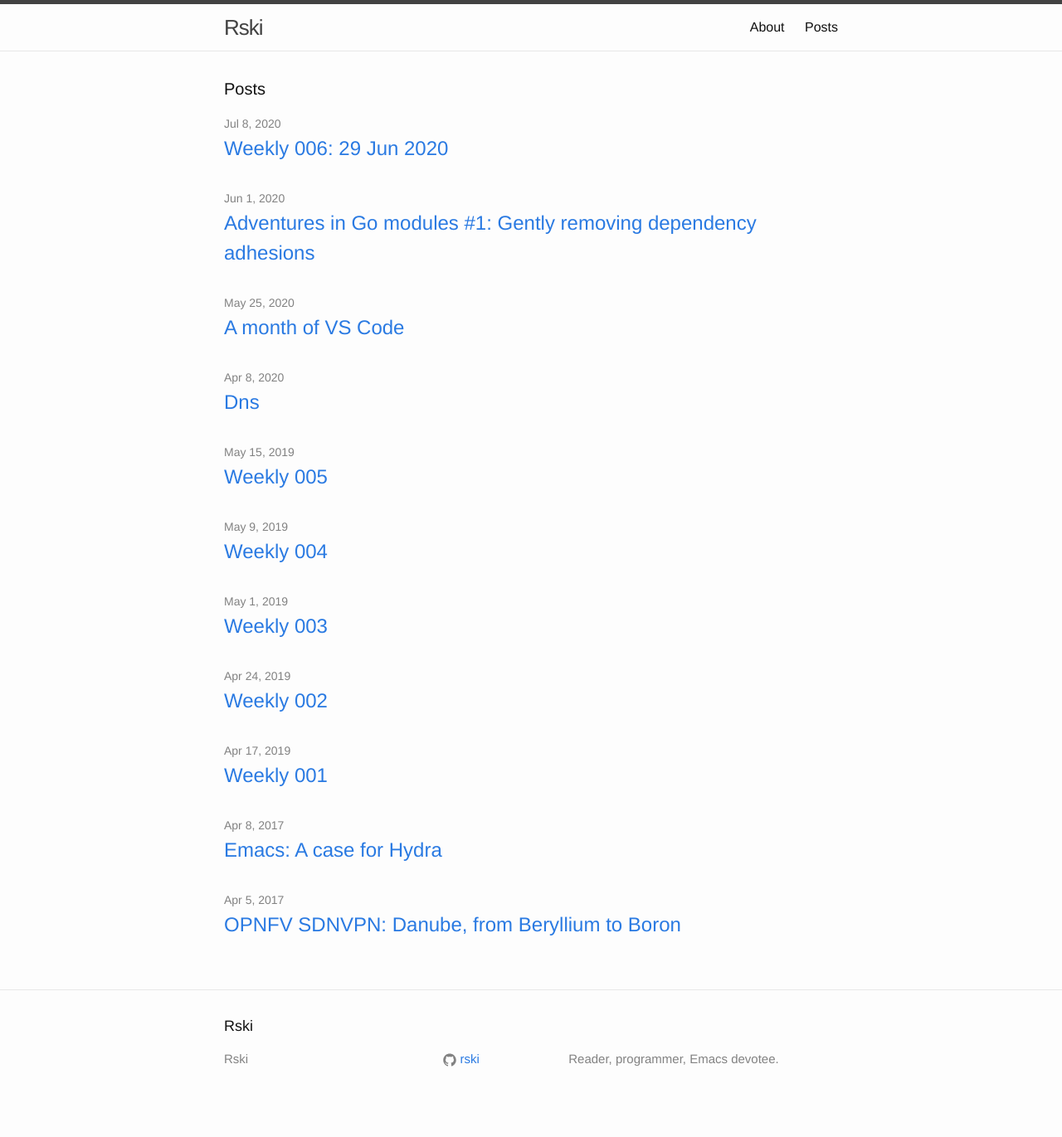
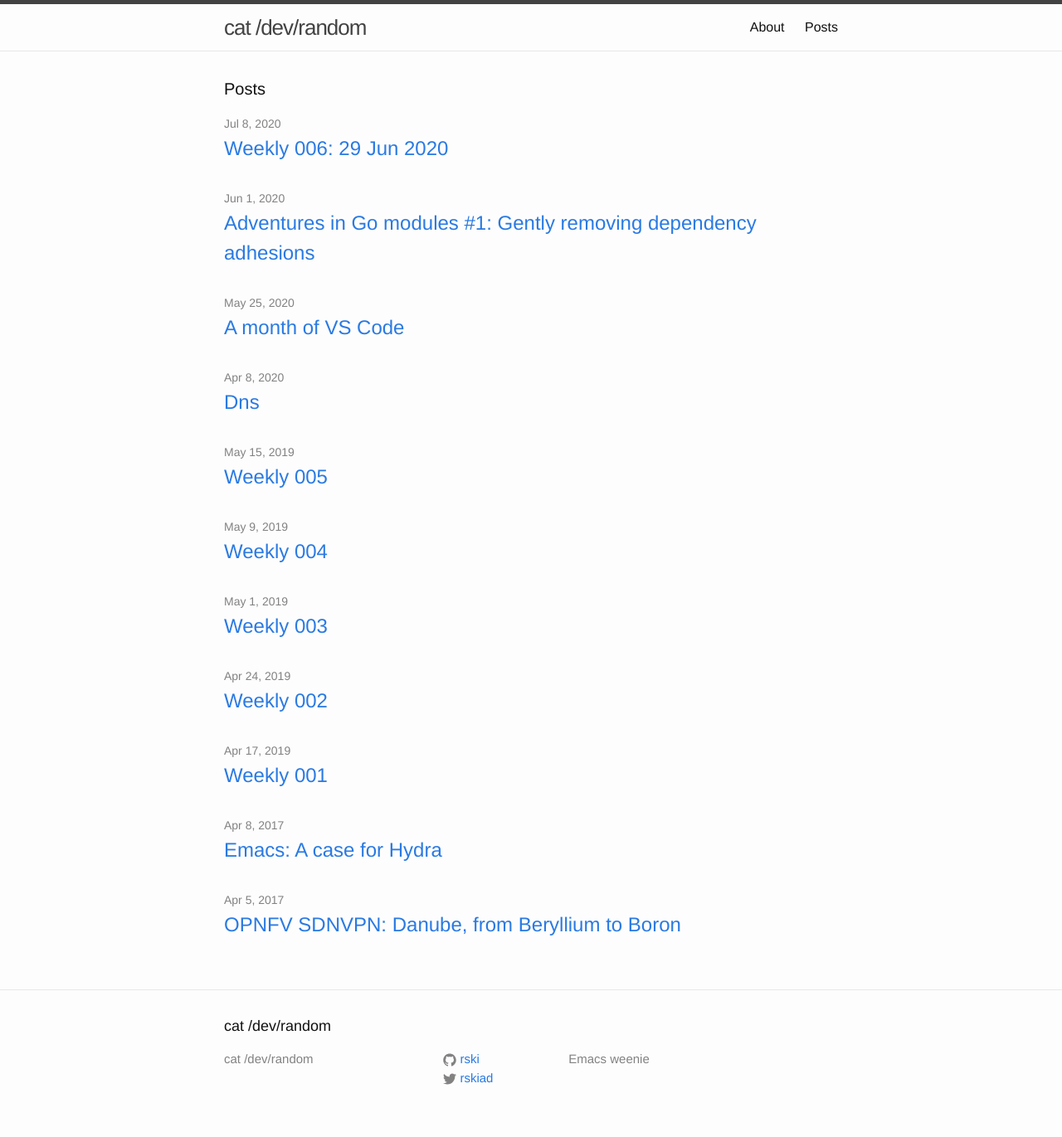
Before and after one commit to rski/rski.github.io, a Jekyll site: the page built from posts.html, in a window 1280 px wide. Shown: the whole page at 83% size. Built offline with Jekyll 4.4.1, drawn with Linux system fonts in a browser that asks for light colours; before the commit the page ends 1349 px from its top, so only the background shows below that.

```diff
--- a/_config.yml
+++ b/_config.yml
@@ -6,12 +6,14 @@
 # 'jekyll serve'. If you change this file, please restart the server process.
 
 # Site settings
-title: Rski
-description: > # this means to ignore newlines until "baseurl:"
-  Reader, programmer, Emacs devotee.
-baseurl: "" # the subpath of your site, e.g. /blog
-url: "http://rski.github.io" # the base hostname & protocol for your site
-github_username:  rski
+---
+title: cat /dev/random
+description: >
+  Emacs weenie
+baseurl: ""  # the subpath of your site, e.g. /blog
+url: "http://rski.github.io"  # the base hostname & protocol for your site
+github_username: rski
+twitter_username: rskiad
 
 # Build settings
 markdown: kramdown
```
